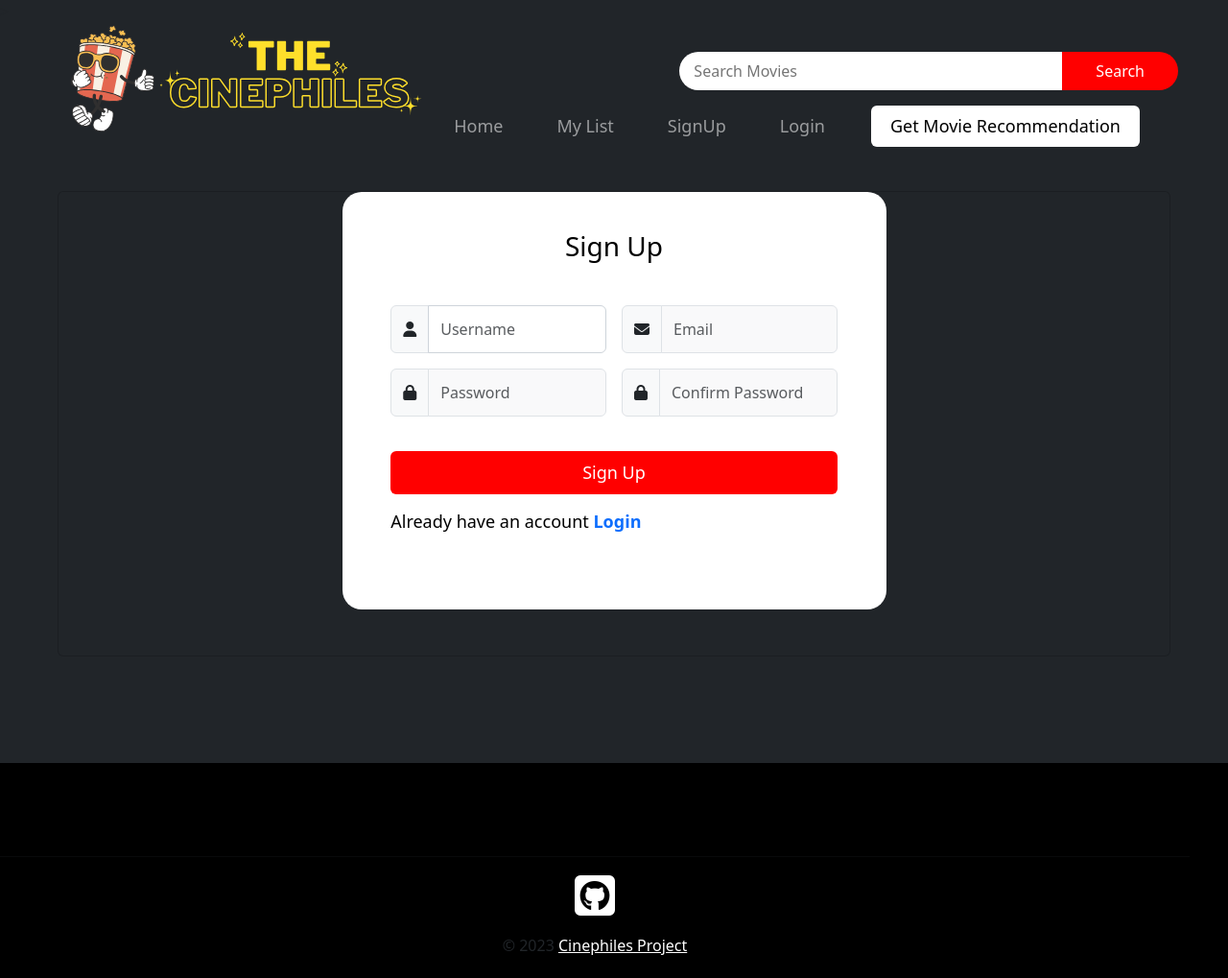
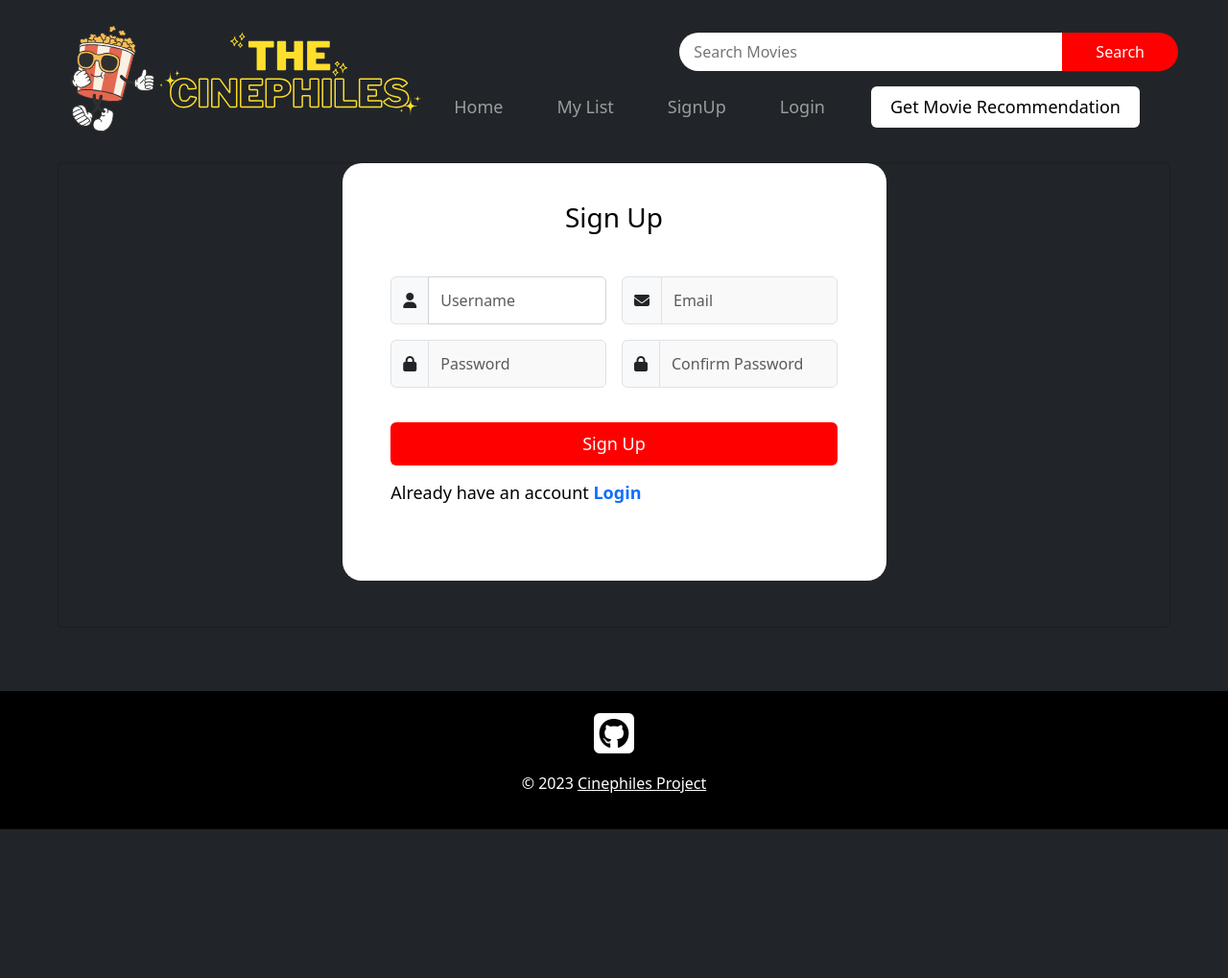
Before and after one commit to Mrudu30/Movie_recommendation_django, a Django app: page /signupaccount/ in a window 1280 px wide. Shown: the whole page at 96% size. After the commit the page ends 864 px from the top, so only its background shows below. Run offline with Django 4.2, Linux system fonts and the light colour scheme; some libraries are stand-ins or nearby versions.

Commit message:
edit base.css

```diff
--- a/reccomender/static/css/base.css
+++ b/reccomender/static/css/base.css
@@ -187,7 +187,7 @@ header .logo{
     border-radius: 6px;
 }
 header{
-    padding-bottom: 20px;
+    padding-bottom: 10px;
     position: relative;
 }
 .nav-item:last-child{
@@ -265,7 +265,6 @@ header{
     margin-top: 0px;
 }
 header .input-group{
-    margin-top: 20px;
     align-items: center;
 }
 .movie-add{
@@ -387,9 +386,6 @@ h1 , h2 , h3 , h4 , h5{
 }
 :focus-visible{
     outline: none;
-}
-footer{
-    padding-top: 75px;
 }
 .row{
     margin: 0px!important;
@@ -609,3 +605,14 @@ body .slick-slide{
 .slick-initialized .slick-slide{
     padding: 0px 10px;
 }
+footer .navbar{
+    padding-right: 0px;
+    padding-top: 20px;
+    padding-bottom: 20px;
+}
+footer{
+    padding-top: 30px;
+}
+.footer-copyright{
+    color: #fff;
+}
--- a/reccomender/templates/base.html
+++ b/reccomender/templates/base.html
@@ -156,15 +156,14 @@
 
     <footer>
         <nav class="navbar navbar-bottom bg-black mx-auto d-block">
-            <footer class="page-footer font-small">
-                <hr>
-                  <div class="text-center center-block">
-                        <a href="https://github.com/Mrudu30" target="_blank"><i id="social-git"class="fa fa-github-square fa-3x" style="color:#fff"></i></a>
-                    </div>
+            <div class="page-footer font-small">
+                <div class="text-center center-block">
+                    <a href="https://github.com/Mrudu30" target="_blank"><i id="social-git"class="fa fa-github-square fa-3x" style="color:#fff"></i></a>
+                </div>
                 <div class="footer-copyright text-center py-3">© 2023
                     <a href="https://github.com/Mrudu30" style="color:#fff">Cinephiles Project</a>
                 </div>
-            </footer>
+            </div>
         </nav>
     </footer>
 </body>
```
